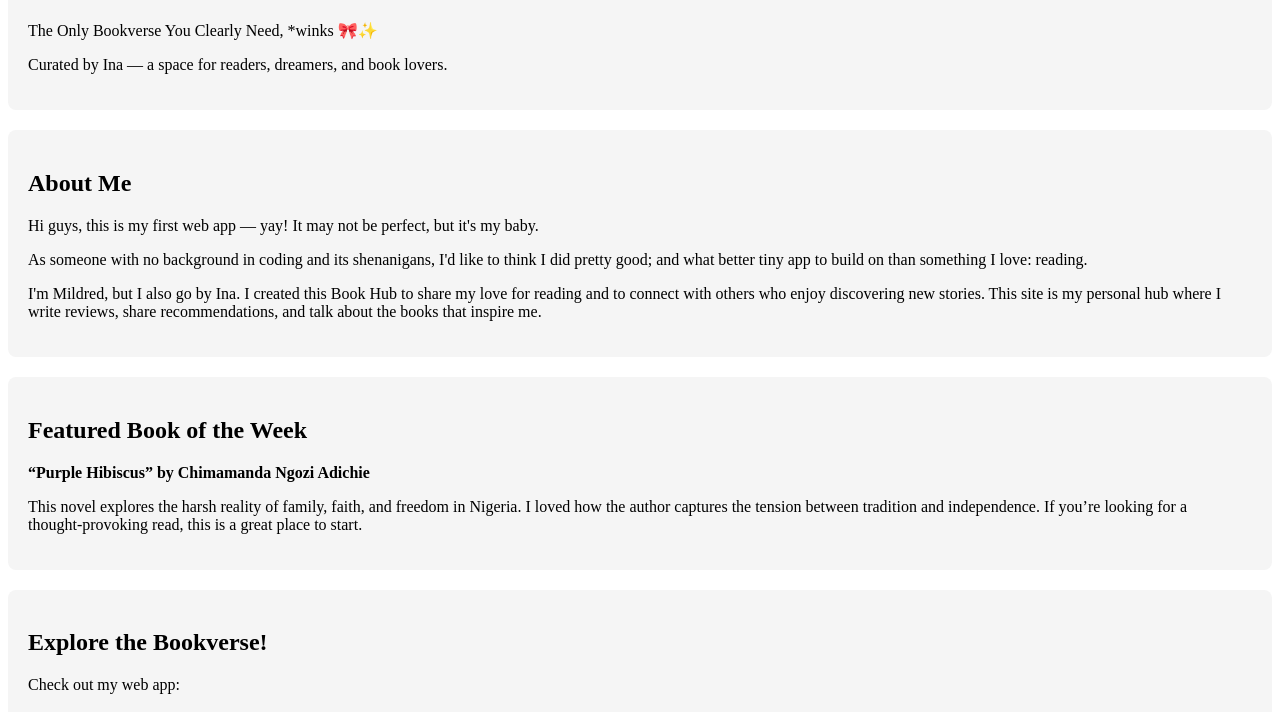
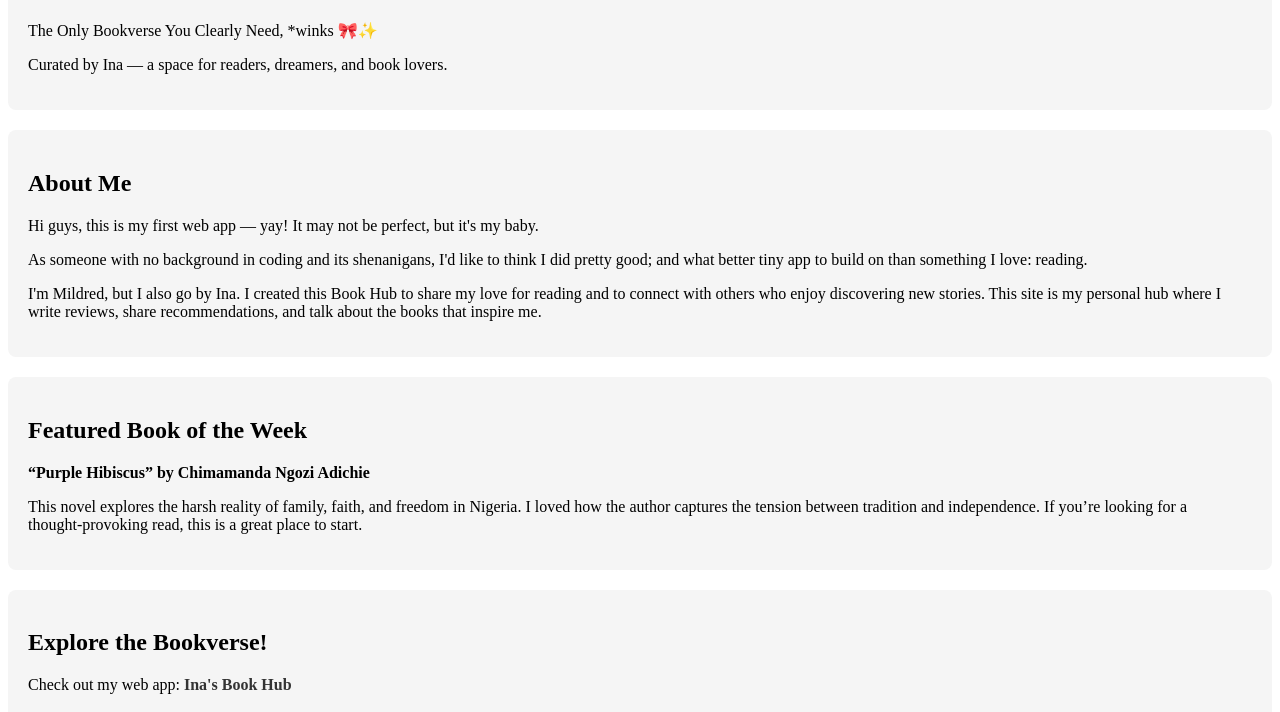
Before and after one commit to Inaisthatbookishperson/Book-hub-, a plain HTML site: page index.html in a window 1280 px wide. Shown: the part 88-800 px from the top of the page. Drawn offline with Linux system fonts and the light colour scheme.

Commit message:
Update index.html

```diff
--- a/index.html
+++ b/index.html
@@ -133,7 +133,7 @@
   <section>
     <h2>Explore the Bookverse!</h2>
     <p>Check out my web app:
-       <a href="https://inaisthatbookishperson.github.io/Book-hub-/
+       <a href="https://inaisthatbookishperson.github.io/Book-hub-/">
          Ina's Book Hub
        </a>
     </p>
```
